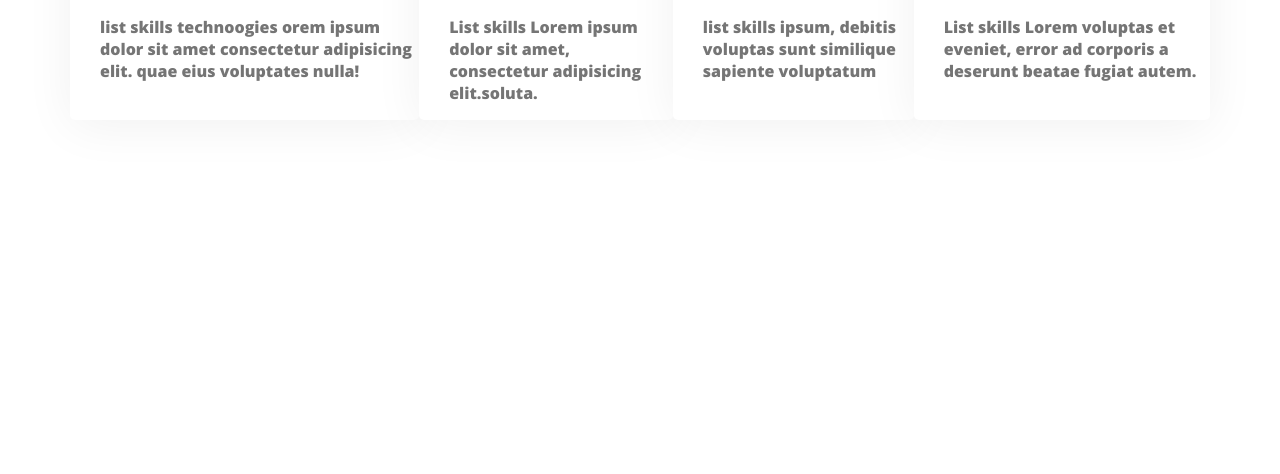
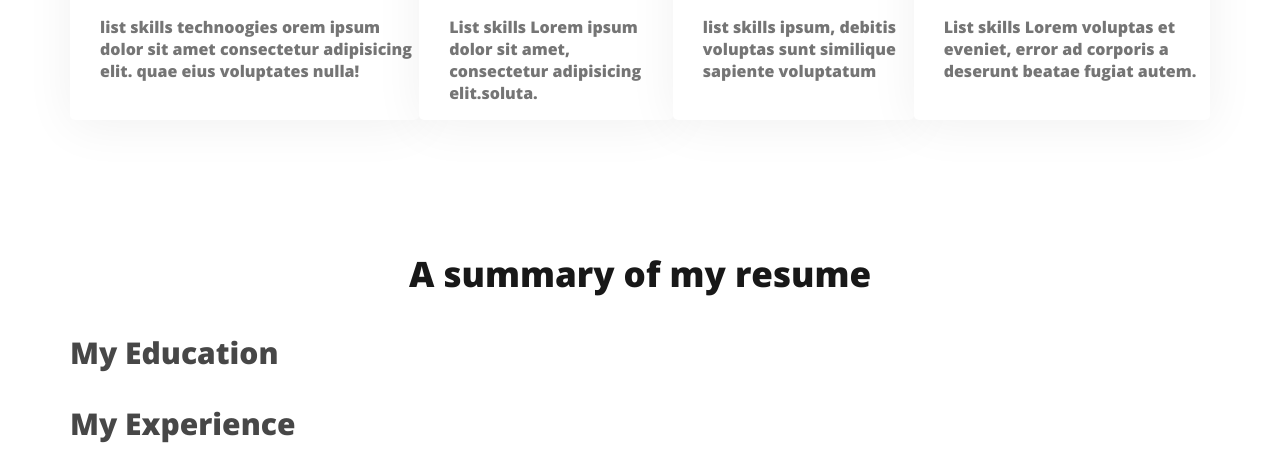
Before and after one commit to Tamanna8888/webdeveloper-portfolio, a plain HTML site: page index.html in a window 1280 px wide. Shown: the part 1925-2399 px from the top of the page. Before the commit the page ends 2175 px from the top, so only its background shows below. Drawn offline with nearby package versions, Linux system fonts and the light colour scheme.

Commit message:
experience

```diff
--- a/index.html
+++ b/index.html
@@ -103,7 +103,19 @@
 
 
  <section>
-   <h3 class="section-title"></h3>
+   <h3 class="section-title">A summary of my resume</h3>
+<div class="resume-container">
+
+ <div class="resume-column">
+    <h3 class="resume-column-title">My Education</h3>
+ </div>
+ <div class="resume-column">
+    <h3 class="resume-column-title">My Experience</h3>
+ </div>
+
+
+</div>
+
 
  </section>
 
--- a/styles/portfolio.css
+++ b/styles/portfolio.css
@@ -171,3 +171,9 @@ main{
 main section {
     margin-top:130px;
 }
+.resume-column-title{
+ color: #474747;
+ font-size: 30px;
+ font-weight: 700px;
+
+}
```
